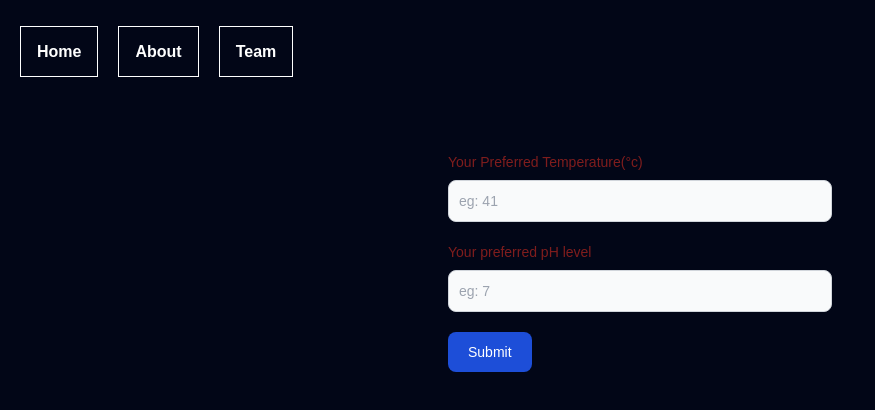
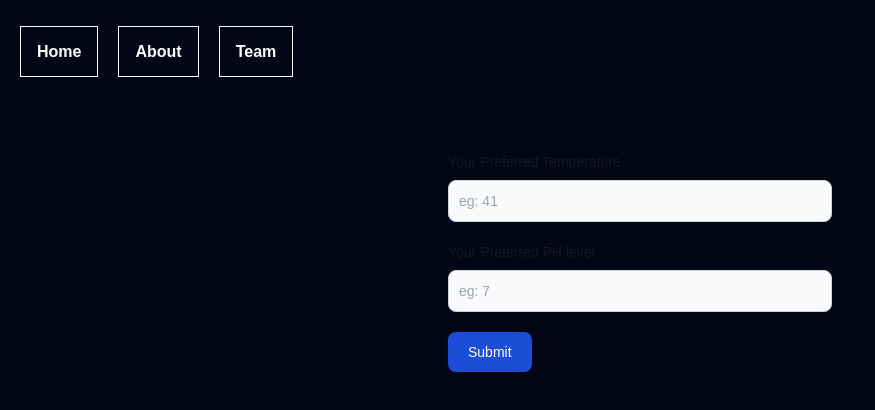
Before and after one commit to AshminJayson/farmbot, a website: page src/calculate.html in a window 1280 px wide. Shown: the whole page, without its empty margins (0-875 px from the left). Drawn offline with nearby package versions, Linux system fonts and the light colour scheme; files that its build step writes are made by us from their sources.

Commit message:
fix : solved the pull issue

```diff
--- a/src/calculate.html
+++ b/src/calculate.html
@@ -38,8 +38,8 @@
             <div class="mb-5">
               <label
                 for="temperature"
-                class="block mb-2 text-sm font-medium text-red-900 dark:text-white"
-                >Your Preferred Temperature(°c)</label
+                class="block mb-2 text-sm font-medium text-gray-900 dark:text-white"
+                >Your Preferred Temperature</label
               >
               <input
                 type="number"
@@ -52,9 +52,9 @@
             <div class="mb-5">
               <label
                 for="ph"
-                class="block mb-2 text-sm font-medium text-red-900 dark:text-white"
+                class="block mb-2 text-sm font-medium text-gray-900 dark:text-white"
                 required
-                >Your preferred pH level</label
+                >Your Preferred PH level</label
               >
               <input
                 type="number"
--- a/src/calculate.js
+++ b/src/calculate.js
@@ -233,11 +233,6 @@ document.getElementById("submit").addEventListener("click", function (event) {
     ) {
       selectedCrops.push({ name: crop, data: cropsData[crop] }); // push the entire crop object
     }
-    else {
-      if (!result.classList.contains("hidden")) {
-        result.classList.add("hidden");
-      }
-    }
   }
   if (selectedCrops.length === 0) {
     alert("No crops found for the given temperature");
```
